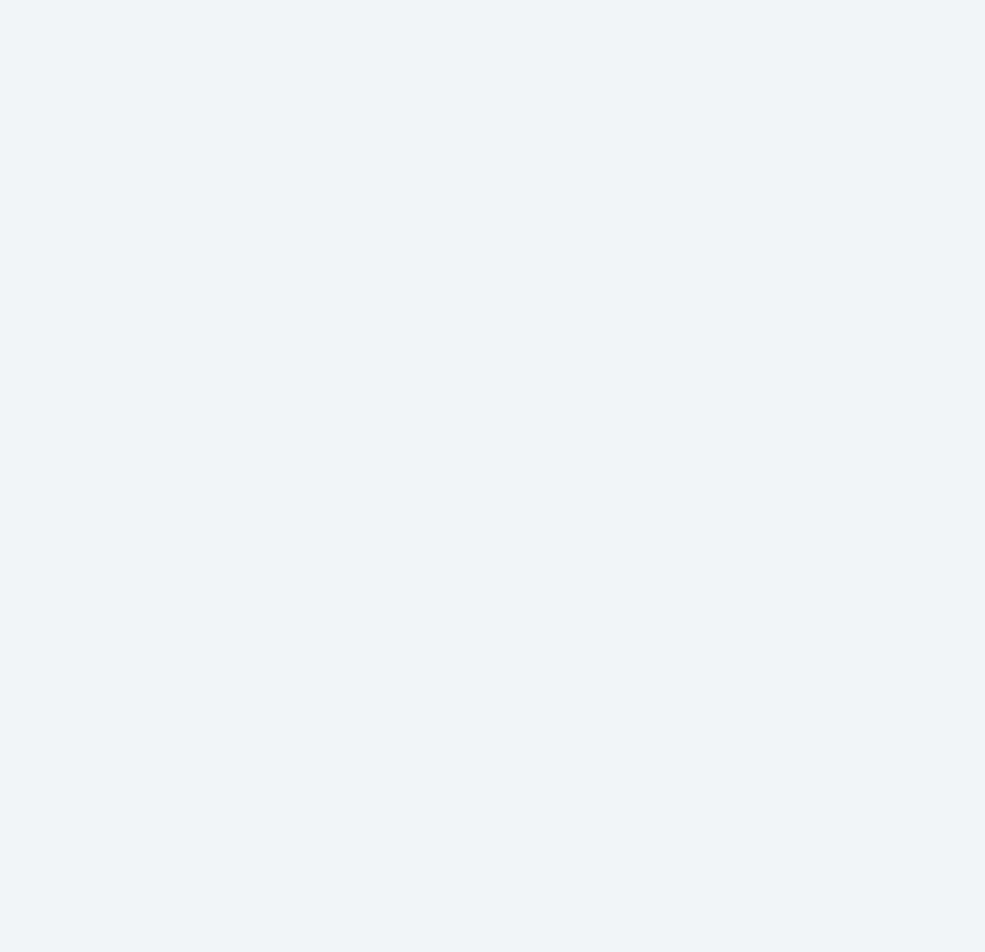
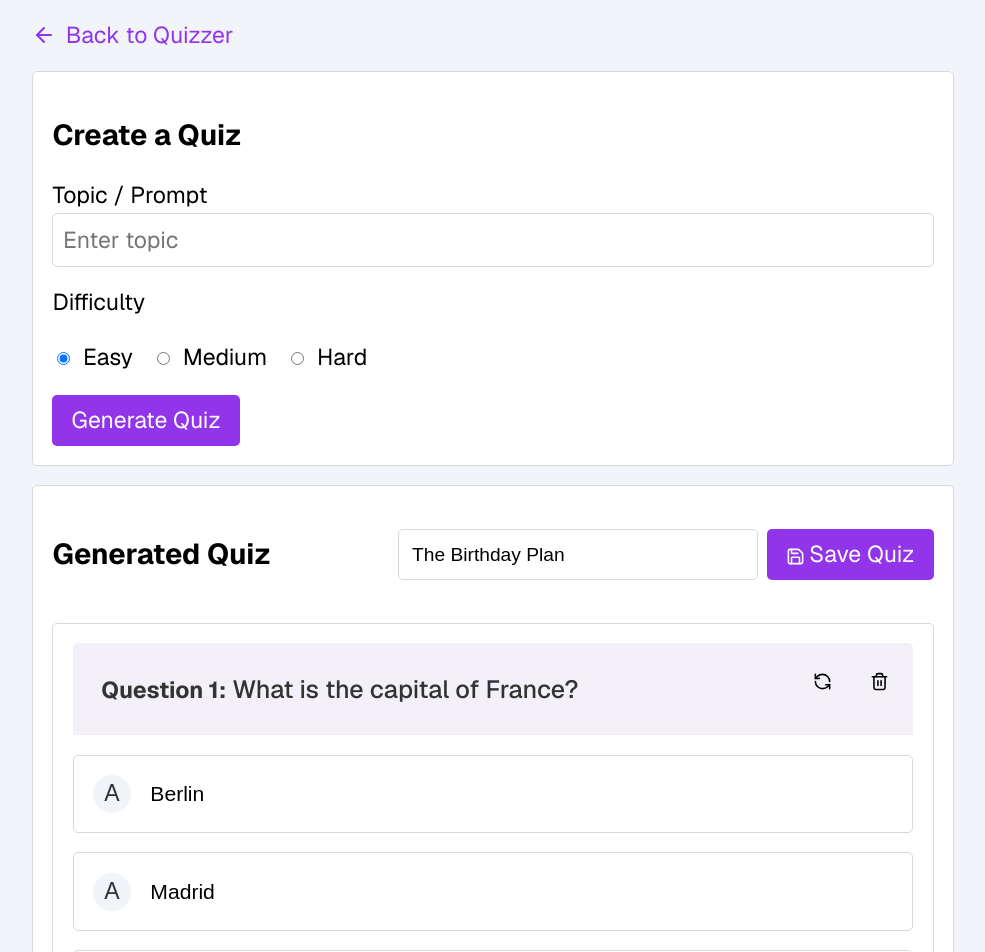
Before and after one commit to ixtk/ai-quizzer, a React (Vite) app in the folder frontend/: page /generateQuiz in a window 1280 px wide. Before the commit this address had no page. Shown: the top 952 px of the page, without its empty margins (147-1132 px from the left). Before the commit the page ends 800 px from the top, so only its background shows below. Built offline with nearby package versions, Linux system fonts and the light colour scheme.

Commit message:
quiz-generator UI (with issues on answer options)

```diff
--- a/frontend/src/App.css
+++ b/frontend/src/App.css
@@ -1,5 +1,6 @@
 * {
   box-sizing: border-box;
+  font-size: 1.2rem;
 }
 
 body {
@@ -129,3 +130,165 @@ textarea {
   background-color: var(--green-700);
   color: var(--white);
 }
+
+.back-link {
+  margin-bottom: 1rem;
+  display: flex;
+  align-items: center;
+  color: var(--purple-700);
+  text-decoration: none;
+  gap: 0.5rem;
+}
+
+.create-quiz-form {
+  margin-bottom: 1rem;
+}
+
+.input-label {
+  font-size: 1.2rem;
+}
+
+.difficulty-label {
+  margin-top: 1rem;
+  font-size: 1.2rem;
+}
+
+.difficulty-options {
+  display: flex;
+  flex-direction: row;
+  gap: 1rem;
+}
+
+.radio-label {
+  display: flex;
+  align-items: center;
+  gap: 0.5rem;
+  font-size: 1.2rem;
+}
+
+.generate-btn {
+  margin-top: 1rem;
+}
+
+.quiz-header {
+  display: flex;
+  justify-content: space-between;
+  align-items: center;
+  margin-bottom: 1rem;
+}
+
+.quiz-header-right {
+  display: flex;
+  align-items: center;
+}
+
+.topic-btn {
+  border: 1px solid var(--gray-300);
+  border-radius: var(--border-radius);
+  padding: 0.7rem;
+  padding-right: 10rem;
+  background-color: white;
+  margin-right: 0.5rem;
+  font-size: 1rem;
+}
+.save-btn{
+  font-size: 1.2rem;
+}
+.icon {
+  vertical-align: middle;
+  margin-right: 4px;
+}
+
+.quiz-question {
+  margin-bottom: 1rem;
+  position: relative;
+}
+
+.icon-buttons {
+  position: absolute;
+  top: 1rem;
+  right: 1rem;
+  display: flex;
+  gap: 0.5rem;
+}
+
+.icon-btn {
+  padding: 0.25rem;
+  background: transparent;
+  border: none;
+  cursor: pointer;
+  margin-top: 1rem;
+  margin-right: 1rem;
+}
+
+.question-text {
+  max-width: 80%;
+  margin: 0;
+  font-weight: 500;
+  color: #333;
+  font-size: 1.3rem;
+}
+
+.option-label {
+  display: block;
+  margin-bottom: 0.25rem;
+}
+.q-card-title {
+  margin: 0;
+  display: flex;
+  justify-content: space-between;
+  background-color: #f4f0fa;
+  padding: 1.5rem;
+  border-radius: 5px 5px 0 0;
+}
+.option-div{
+ margin-top: 1rem;
+ display: flex;
+ flex-direction: column;
+ gap: 1rem;
+ align-items: flex-start;
+ justify-content: center;
+}
+@media (max-width: 750px) {
+  .q-card-title{
+    flex-direction: column;
+    gap: 0.5rem;
+  }
+  .quiz-header{
+    display: flex;
+    flex-direction: column;
+  }
+  .icon-buttons {
+    top: 0rem;
+  }
+  .quiz-header-right{
+    display: flex;
+    flex-direction: column;
+    gap: 0.5rem;
+  }
+}
+
+.option-div button {
+  padding: var(--card-spacing);
+  font-size: 1.1rem;
+  font-weight: 200;
+  background-color: transparent;
+  border-radius: var(--border-radius);
+  border: 1px solid var(--gray-300);
+  width: 100%;
+  display: flex;
+  justify-content: flex-start;
+  align-items: center;
+  gap: 1rem;
+}
+.opt-letter {
+  border-radius: 50%;
+  background-color: var(--gray-100);
+  color: var(--gray-700);
+  width: 1rem;
+  height: 1rem;
+  padding: 1rem;
+ display: flex;
+ justify-content: center;
+ align-items: center;
+}
--- a/frontend/src/App.jsx
+++ b/frontend/src/App.jsx
@@ -1,11 +1,13 @@
 import "./App.css"
 import { Routes, Route } from "react-router"
 import HomePage from "./Pages/HomePage"
+import GenerateQuiz from "./Pages/generate-quiz/GenerateQuiz"
 
 function App() {
   return (
     <Routes>
       <Route index element={<HomePage />} />
+      <Route path="/generateQuiz" element={<GenerateQuiz />} />
     </Routes>
   )
 }
--- /dev/null
+++ b/frontend/src/Pages/generate-quiz/GenerateQuiz.jsx
@@ -0,0 +1,95 @@
+import React, { useState } from "react"
+import { Link } from "react-router"
+import { Save, RefreshCcw, Trash2, ArrowLeft } from "lucide-react"
+import "../../App.css"
+import questionsData from "./questions.json"
+
+function GenerateQuiz() {
+  const [topic, setTopic] = useState("")
+  const [difficulty, setDifficulty] = useState("Easy")
+  const [questions, setQuestions] = useState(questionsData)
+
+  const handleDelete = id => {
+    const updatedQuestions = questions.filter(q => q.id !== id)
+    setQuestions(updatedQuestions)
+  }
+
+  return (
+    <div className="container">
+      <Link to="/" className="back-link">
+        <ArrowLeft size={24} strokeWidth={2} /> Back to Quizzer
+      </Link>
+
+      <div className="card create-quiz-form">
+        <h2 style={{ fontSize: "1.5rem" }}>Create a Quiz</h2>
+        <label className="input-label">Topic / Prompt</label>
+        <input
+          type="text"
+          placeholder="Enter topic"
+          value={topic}
+          onChange={e => setTopic(e.target.value)}
+        />
+        <p className="difficulty-label">Difficulty</p>
+        <div className="difficulty-options">
+          {["Easy", "Medium", "Hard"].map(level => (
+            <label key={level} className="radio-label">
+              <input
+                type="radio"
+                name="difficulty"
+                value={level}
+                checked={difficulty === level}
+                onChange={() => setDifficulty(level)}
+              />
+              {level}
+            </label>
+          ))}
+        </div>
+        <button className="btn btn-primary generate-btn">Generate Quiz</button>
+      </div>
+
+      <div className="card">
+        <div className="quiz-header">
+          <h3 style={{ fontSize: "1.5rem" }}>Generated Quiz</h3>
+          <div className="quiz-header-right">
+            <button className="topic-btn">The Birthday Plan</button>
+            <button className="btn btn-primary save-btn">
+              <Save size={19} className="icon" />
+              Save Quiz
+            </button>
+          </div>
+        </div>
+
+        {questions.map(q => (
+          <div className="card quiz-question">
+            <div className="q-card-title">
+              <div className="icon-buttons">
+                <button className="btn btn-secondary icon-btn">
+                  <RefreshCcw size={19} />
+                </button>
+                <button
+                  className="btn btn-secondary icon-btn"
+                  onClick={() => handleDelete(q.id)}
+                >
+                  <Trash2 size={19} />
+                </button>
+              </div>
+
+              <p className="question-text">
+                <strong>Question {q.id}:</strong> {q.text}
+              </p>
+            </div>
+            <div className="option-div">
+              {q.options.map(opt => (
+                <button>
+                  <div className="opt-letter">A</div> {opt}
+                </button>
+              ))}
+            </div>
+          </div>
+        ))}
+      </div>
+    </div>
+  )
+}
+
+export default GenerateQuiz
--- /dev/null
+++ b/frontend/src/Pages/generate-quiz/questions.json
@@ -0,0 +1,32 @@
+[
+  {
+    "id": 1,
+    "text": "What is the capital of France?",
+    "options": ["Berlin", "Madrid", "Paris", "Rome"],
+    "correct": "Paris"
+  },
+  {
+    "id": 2,
+    "text": "Which planet is known as the Red Planet?",
+    "options": ["Venus", "Mars", "Jupiter", "Saturn"],
+    "correct": "Mars"
+  },
+  {
+    "id": 3,
+    "text": "Who painted the Mona Lisa?",
+    "options": ["Vincent van Gogh", "Pablo Picasso", "Leonardo da Vinci", "Michelangelo"],
+    "correct": "Leonardo da Vinci"
+  },
+  {
+    "id": 4,
+    "text": "What is the largest ocean on Earth?",
+    "options": ["Atlantic Ocean", "Indian Ocean", "Arctic Ocean", "Pacific Ocean"],
+    "correct": "Pacific Ocean"
+  },
+  {
+    "id": 5,
+    "text": "Which element has the chemical symbol ‘O’?",
+    "options": ["O₂", "Oxygen", "Oxysium", "Opression"],
+    "correct": "O₂"
+  }
+]
--- /dev/null
+++ b/package.json
@@ -0,0 +1,5 @@
+{
+  "dependencies": {
+    "lucide-react": "^0.511.0"
+  }
+}
```
Also changed, not shown: 1 other file (tests, documents, lock files or other folders).
